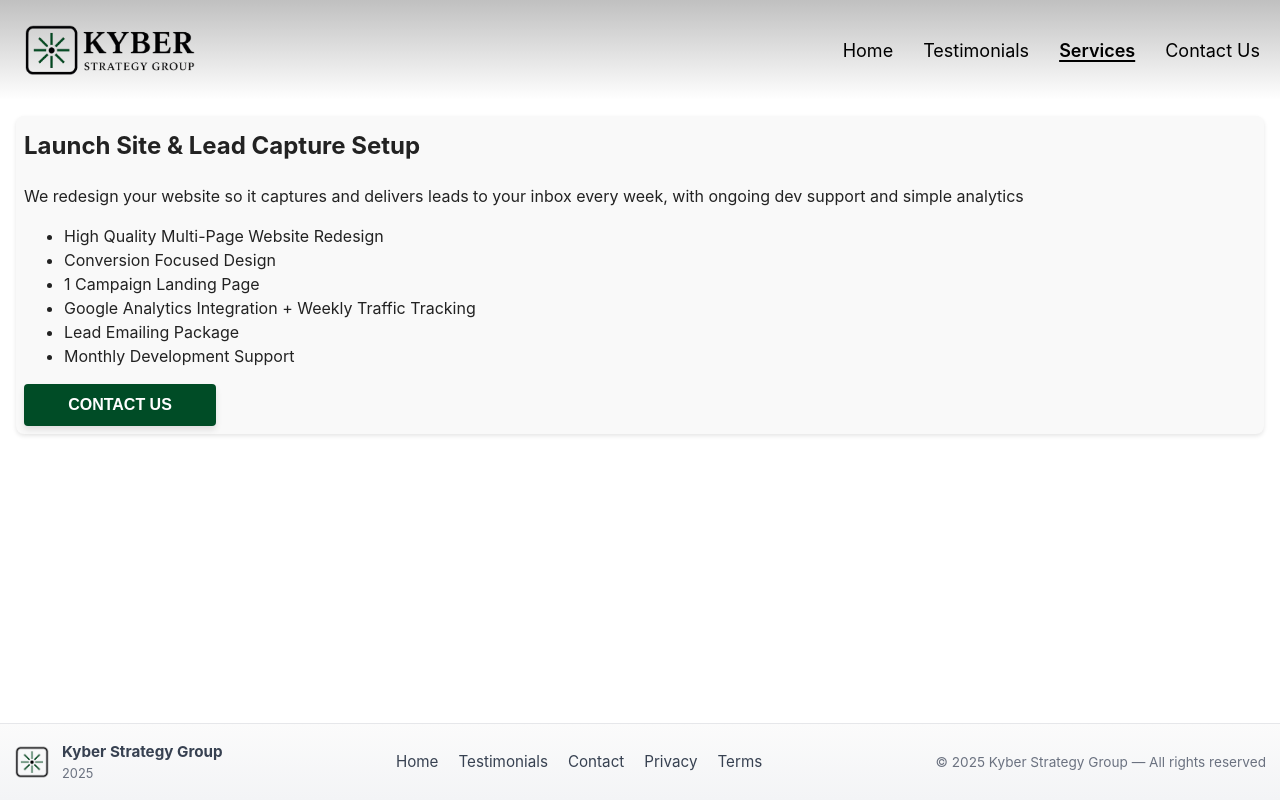
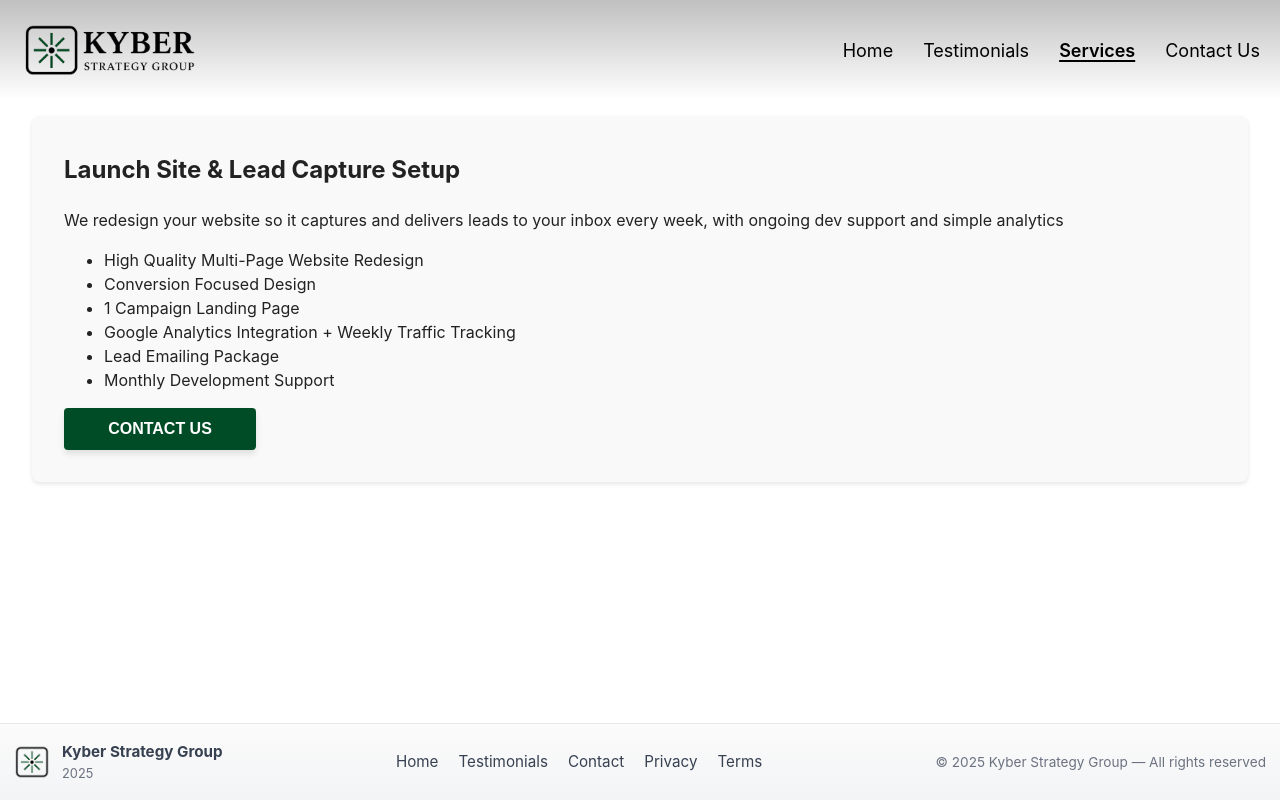
Before and after one commit to matthewberes/KyberWebsite, an Angular app in the folder angular/: page /services in a window 1280 px wide. Built offline with nearby package versions, Linux system fonts and the light colour scheme.

Commit message:
minor changes to services ui

```diff
--- a/angular/angular.json
+++ b/angular/angular.json
@@ -17,6 +17,7 @@
           "builder": "@angular/build:application",
           "options": {
             "index": "src/index.html",
+            "baseHref": "/",
             "browser": "src/main.ts",
             "tsConfig": "tsconfig.app.json",
             "assets": [
@@ -27,7 +28,12 @@
             ],
             "styles": [
               "src/styles.css"
-            ]
+            ],
+            "server": "src/main.server.ts",
+            "outputMode": "server",
+            "ssr": {
+              "entry": "src/server.ts"
+            }
           },
           "configurations": {
             "production": {
@@ -43,12 +49,14 @@
                   "maximumError": "8kB"
                 }
               ],
-              "outputHashing": "all"
+              "outputHashing": "all",
+              "prerender": true
             },
             "development": {
               "optimization": false,
               "extractLicenses": false,
-              "sourceMap": true
+              "sourceMap": true,
+              "prerender": false
             }
           },
           "defaultConfiguration": "production"
--- a/angular/src/app/app.config.ts
+++ b/angular/src/app/app.config.ts
@@ -7,6 +7,6 @@ import { provideClientHydration, withEventReplay } from '@angular/platform-brows
 export const appConfig: ApplicationConfig = {
   providers: [
     provideBrowserGlobalErrorListeners(),
-    provideRouter(routes), provideClientHydration(withEventReplay())
+    provideRouter(routes), provideClientHydration(withEventReplay()), provideClientHydration(withEventReplay())
   ]
 };
--- a/angular/src/app/services/services.css
+++ b/angular/src/app/services/services.css
@@ -4,8 +4,8 @@ h2 {
 
 .service {
     position: relative;
-    padding: .5rem;
-    margin: 1rem;
+    padding: 2rem;
+    margin: 1rem 2rem;
     background-color: #f9f9f9;
     border-radius: 8px;
     box-shadow: 0 2px 4px rgba(0, 0, 0, 0.1);
```
Also changed, not shown: angular/package.json (line endings or trailing spaces).
